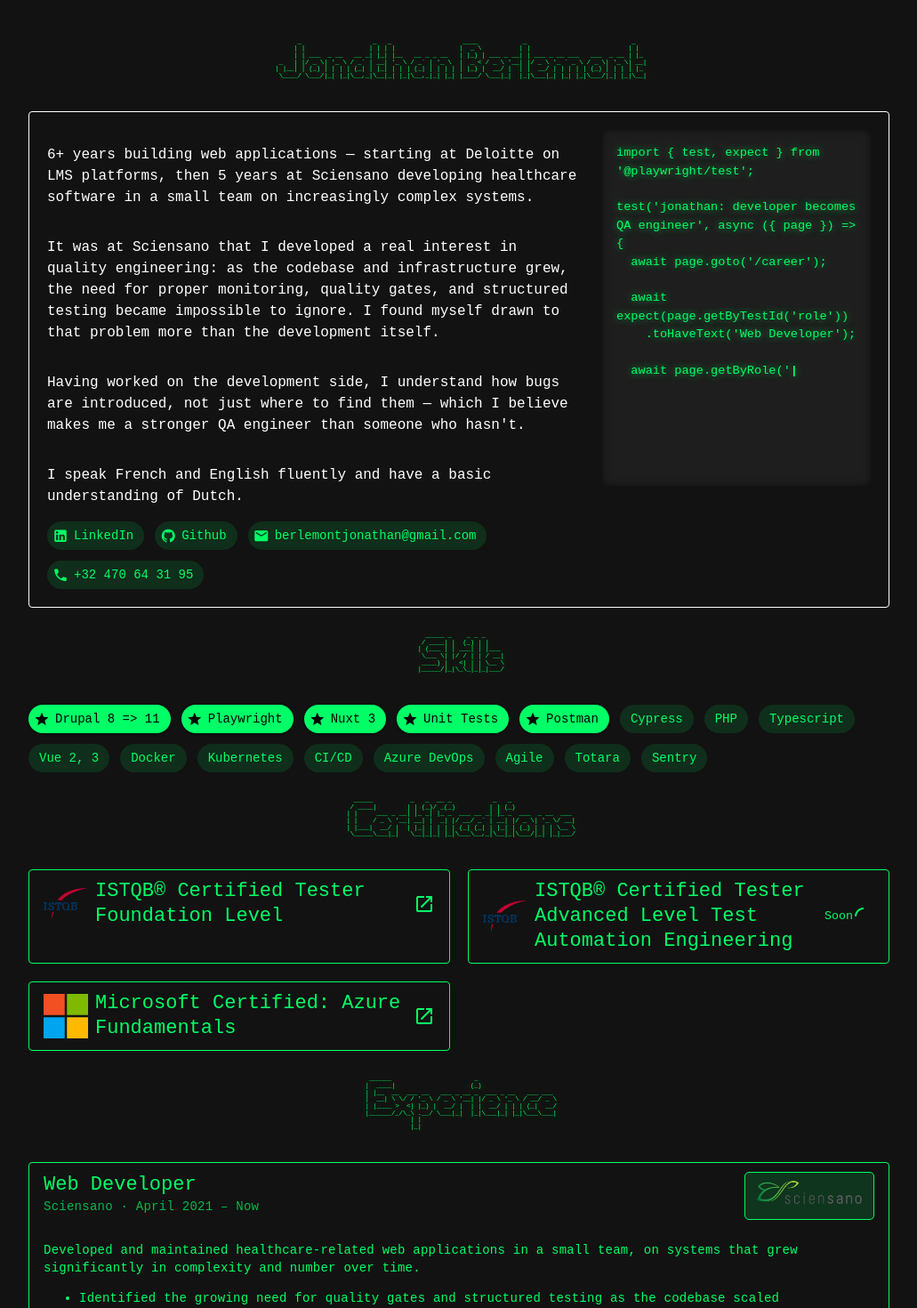
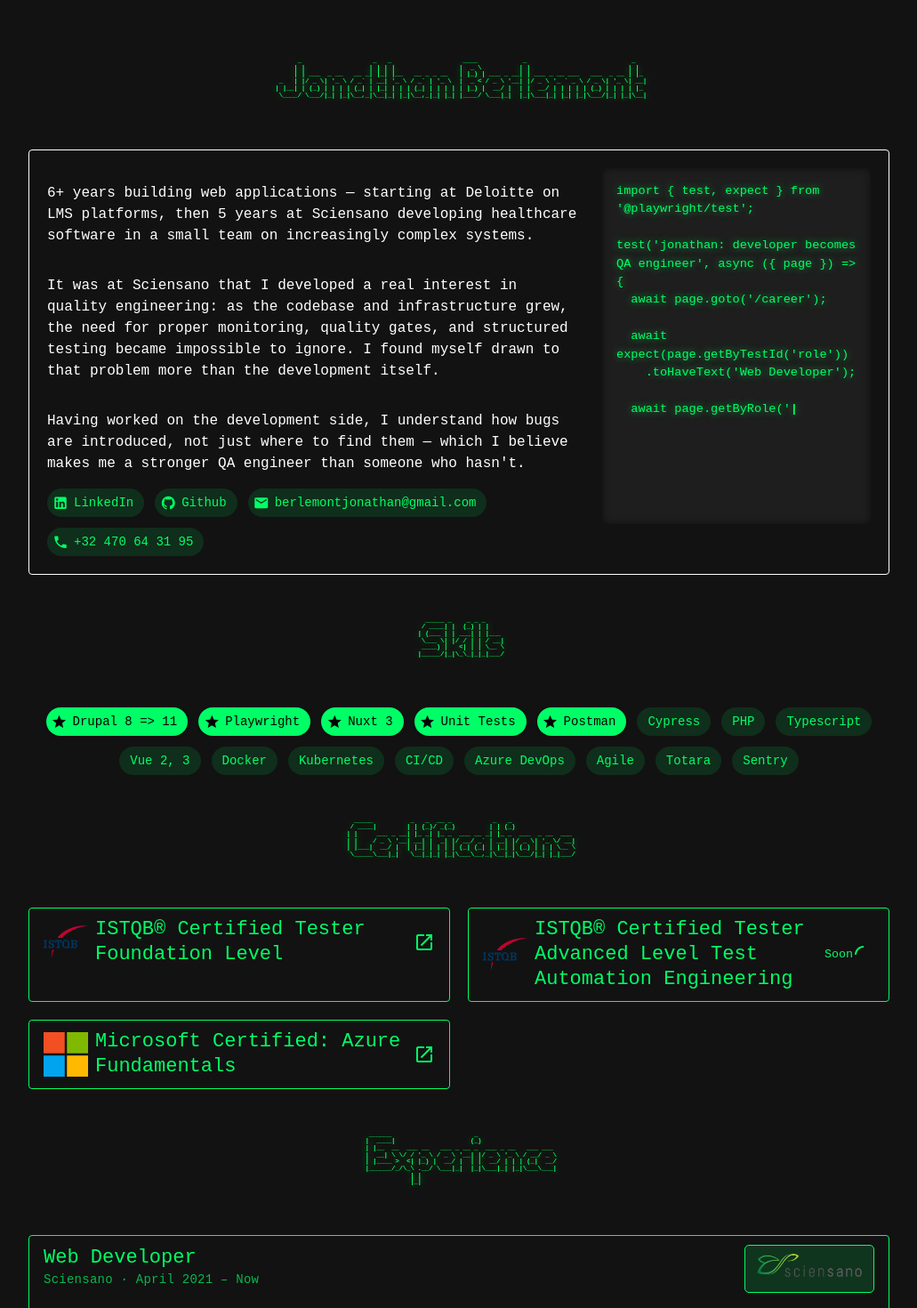
Before and after one commit to JonathanBerlemont/jonathanberlemont.github.io, a Vue app: page / in a window 1280 px wide. Shown: the top 1470 px of the page at 89% size, without its empty margins (124-1155 px from the left). Built offline with nearby package versions, Linux system fonts and the light colour scheme.

Commit message:
added h1/h2 structure

```diff
--- a/src/sections/About.vue
+++ b/src/sections/About.vue
@@ -4,7 +4,7 @@
 </script>
 
 <template>
-    <div class="ascii-container">
+    <h1 class="ascii-container">
         <pre class="ascii-text">
        _                   _   _                   ____            _                            _
       | |                 | | | |                 |  _ \          | |                          | |
@@ -13,13 +13,12 @@
  | |__| | (_) | | | | (_| | |_| | | | (_| | | | | | |_) |  __/ |  | |  __/ | | | | | (_) | | | | |_
   \____/ \___/|_| |_|\__,_|\__|_| |_|\__,_|_| |_| |____/ \___|_|  |_|\___|_| |_| |_|\___/|_| |_|\__|
         </pre>
-    </div>
+    </h1>
     <v-card variant="outlined" class="about-card">
         <div class="about">
             <p>6+ years building web applications — starting at Deloitte on LMS platforms, then 5 years at Sciensano developing healthcare software in a small team on increasingly complex systems.</p>
             <p>It was at Sciensano that I developed a real interest in quality engineering: as the codebase and infrastructure grew, the need for proper monitoring, quality gates, and structured testing became impossible to ignore. I found myself drawn to that problem more than the development itself.</p>
             <p>Having worked on the development side, I understand how bugs are introduced, not just where to find them — which I believe makes me a stronger QA engineer than someone who hasn't.</p>
-            <p>I speak French and English fluently and have a basic understanding of Dutch.</p>
             <div class="socials d-flex flex-wrap ga-3">
                 <v-chip
                     v-for="social in socials"
--- a/src/sections/Certificates.vue
+++ b/src/sections/Certificates.vue
@@ -3,7 +3,7 @@
 </script>
 
 <template>
-    <div class="ascii-container">
+    <h2 class="ascii-container">
         <pre class="ascii-text">
    _____          _   _  __ _           _   _
   / ____|        | | (_)/ _(_)         | | (_)
@@ -12,7 +12,7 @@
  | |___|  __/ |  | |_| | | | | (_| (_| | |_| | (_) | | | \__ \
   \_____\___|_|   \__|_|_| |_|\___\__,_|\__|_|\___/|_| |_|___/
         </pre>
-    </div>
+    </h2>
     <div class="certificates">
         <v-card
             v-for="certificate in certificates"
--- a/src/sections/Experience.vue
+++ b/src/sections/Experience.vue
@@ -3,7 +3,7 @@
 </script>
 
 <template>
-    <div class="ascii-container">
+    <h2 class="ascii-container">
         <pre class="ascii-text">
   ______                      _
  |  ____|                    (_)
@@ -14,7 +14,7 @@
              | |
              |_|
         </pre>
-    </div>
+    </h2>
 
     <div class="experiences">
         <v-card
--- a/src/sections/Skills.vue
+++ b/src/sections/Skills.vue
@@ -3,7 +3,7 @@
 </script>
 
 <template>
-    <div class="ascii-container">
+    <h2 class="ascii-container">
         <pre class="ascii-text">
    _____ _    _ _ _
   / ____| |  (_) | |
@@ -12,8 +12,8 @@
   ____) |   <| | | \__ \
  |_____/|_|\_\_|_|_|___/
         </pre>
-    </div>
-    <div class="d-flex flex-wrap ga-3">
+    </h2>
+    <div class="d-flex flex-wrap ga-3 justify-center">
         <v-chip
             v-for="skill, index in skills"
             :prepend-icon="index<5 ? 'mdi-star' : ''"
```
Lines whose indentation alone changed are shown as unchanged.
